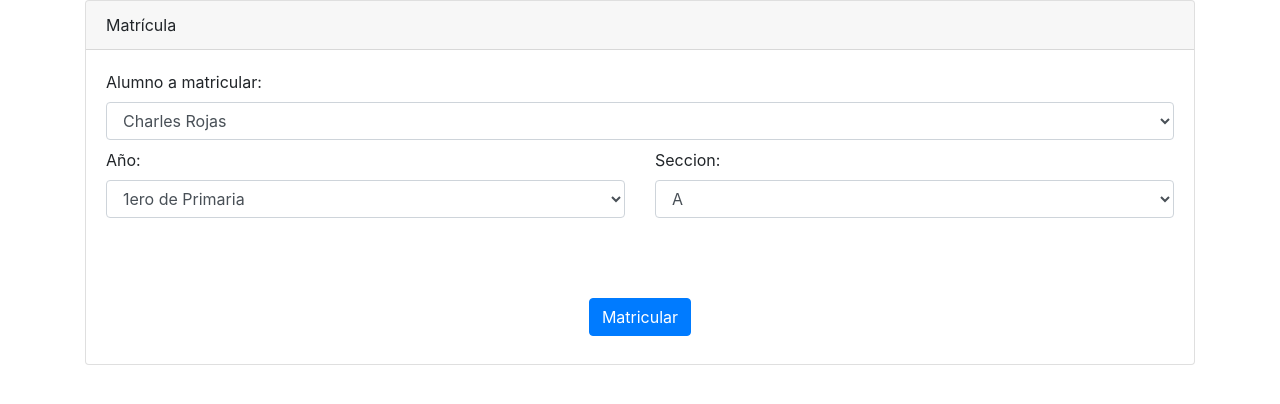
After one commit to EdithMa/sistema_de_matriculas, a Spring Boot app: page /matricula in a window 1280 px wide. The commit adds this page. Shown: the top 404 px of the page. Run offline with Spring Boot 4, Linux system fonts and the light colour scheme.

Commit message:
matricula vista

```diff
--- /dev/null
+++ b/sistema_matriculas/src/main/java/com/sistema_matriculas/demo/controllers/MatriculaController.java
@@ -0,0 +1,15 @@
+package com.sistema_matriculas.demo.controllers;
+
+import org.springframework.stereotype.Controller;
+import org.springframework.ui.Model;
+import org.springframework.web.bind.annotation.RequestMapping;
+
+@Controller
+public class MatriculaController {
+
+	@RequestMapping("matricula")
+	public String index(Model model) {
+		return "matricula";
+	}
+
+}
--- a/sistema_matriculas/src/main/resources/templates/formulario.html
+++ b/sistema_matriculas/src/main/resources/templates/formulario.html
@@ -67,7 +67,7 @@
 					<div class="row">
 						<div class="col-md-6 mb-2">
 							<label>Ingrese fecha nacimiento</label>
-							<input type="date" th:field="*{fechanac}" class="form-control" min="2002-12-31" max="2014-12-31" required>
+							<input type="date" th:field="*{fechanac}" class="form-control" min="2002-01-01" max="2014-12-31" required>
 						</div>
 					</div>
 					<br>
--- /dev/null
+++ b/sistema_matriculas/src/main/resources/templates/matricula.html
@@ -0,0 +1,79 @@
+<!DOCTYPE html>
+<html>
+<head>
+<meta charset="UTF-8">
+    <meta name="viewport" content="width=device-width, initial-scale=1, shrink-to-fit=no">
+<title>Insert title here</title>
+<link rel="stylesheet" type="text/css" th:href="@{/css/bootstrap.min.css}">
+<link rel="stylesheet" type="text/css" th:href="@{/css/custom.css}">
+<script th:src="@{/js/jquery-3.5.1.min.js}" type="text/javascript"></script>
+<script th:src="@{/js/bootstrap.min.js}" type="text/javascript"></script>
+<script th:src="@{/js/popper.min.js}" type="text/javascript"></script>
+<script th:src="@{/js/funciones.js}" type="text/javascript"></script>
+</head>
+<body>
+	<div class="container">
+		<div class="card">
+  			<div class="card-header">
+   			 Matrícula
+  			</div>
+	  		<div class="card-body">
+	    		<form>
+					 <div class="row">
+
+						<div class="col-md-12 mb-2">
+							<label for="exampleFormControlSelect1">Alumno a matricular:</label>
+							<select class="form-control" id="exampleFormControlSelect1">
+						      <option>Charles Rojas</option>
+						      <option>Edith Maturrano</option>
+						    </select>
+						</div>
+
+					</div>
+
+					<div class="row">
+
+						<div class="col-md-6 mb-2">
+							<label for="exampleFormControlSelect1">Año:</label>
+							<select class="form-control" id="exampleFormControlSelect1">
+						      <option>1ero de Primaria</option>
+						      <option>2do de Primaria</option>
+						      <option>3ero de Primaria</option>
+						      <option>4to de Primaria</option>
+						      <option>5to de Primaria</option>
+						      <option>6to de Primaria</option>
+						      <option>1ero de Secundaria</option>
+						      <option>2do de Secundaria</option>
+						      <option>3ero de Secundaria</option>
+						      <option>4to de Secundaria</option>
+						      <option>5to de Secundaria</option>
+						    </select>
+						</div>
+
+						<div class="col-md-6 mb-2">
+							<label for="exampleFormControlSelect1">Seccion:</label>
+							<select class="form-control" id="exampleFormControlSelect1">
+						      <option>A</option>
+						      <option>B</option>
+						    </select>
+						</div>
+
+					</div>
+
+					<br>
+					<br>
+					<br>
+					<div class="row">
+						<div class="col-md-12 mb-2">
+						<center><button type="submit" class="btn btn-primary">Matricular</button></center>
+						</div>
+					</div>
+
+
+
+				</form>
+	 		</div>
+		</div>
+	</div>
+</body>
+</html>
```
